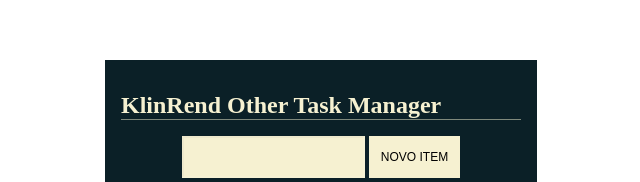
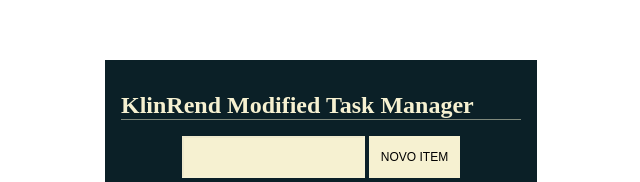
Before and after one commit to KlinRend/alura-git-task, a plain HTML site: page index.html in a window 1280 px wide. Shown: the part 174-356 px from the top of the page, without its empty margins (319-959 px from the left). Drawn offline with Linux system fonts and the light colour scheme; a web font is replaced by a local one.

Commit message:
Modificando nome do formulário

```diff
--- a/index.html
+++ b/index.html
@@ -14,7 +14,7 @@
     <div class="app">
       <div class="todo-list">
         <h1 class="title">
-          KlinRend Other Task Manager
+          KlinRend Modified Task Manager
         </h1>
 
         <form class="form" action="">
```
